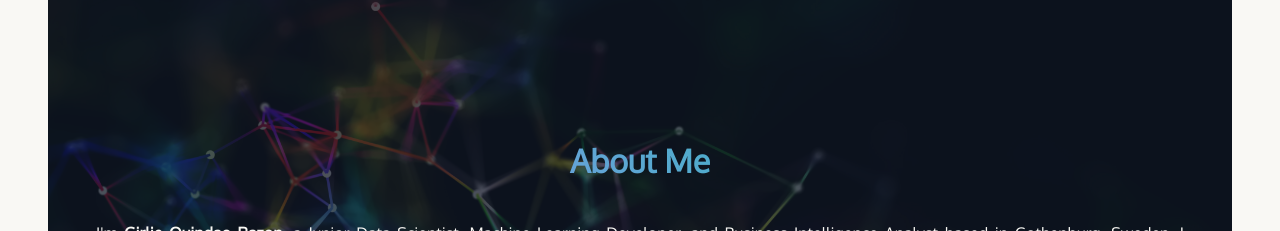
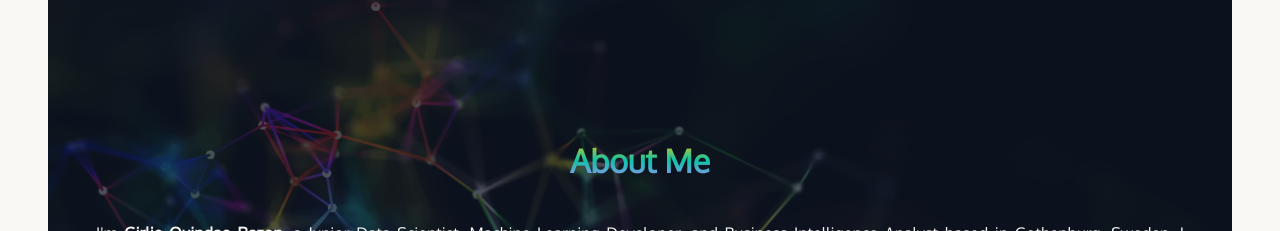
Before and after one commit to girlierazon84/Portfolio, a React (Create React App) app in the folder client/: page / in a window 1280 px wide. Shown: the part 1332-1563 px from the top of the page. Built offline with nearby package versions, Linux system fonts and the light colour scheme; no server answers.

Commit message:
feat: update Title component background gradient for improved visual appeal

```diff
--- a/client/src/components/About.tsx
+++ b/client/src/components/About.tsx
@@ -59,9 +59,9 @@ const Title = styled.h2`
     font-weight: 800;
     margin-bottom: 1rem;
     text-align: center;
-    background: linear-gradient(225deg, #0cc4a8, #a78bfa);
-        -webkit-background-clip: text;
-        -webkit-text-fill-color: transparent;
+    background-image: linear-gradient(180deg, #f3c408, #0cc4a8, #a78bfa);
+            -webkit-background-clip: text;
+            -webkit-text-fill-color: transparent;
 
     @media (min-width: 360px) {
         font-size: 2rem;
```
